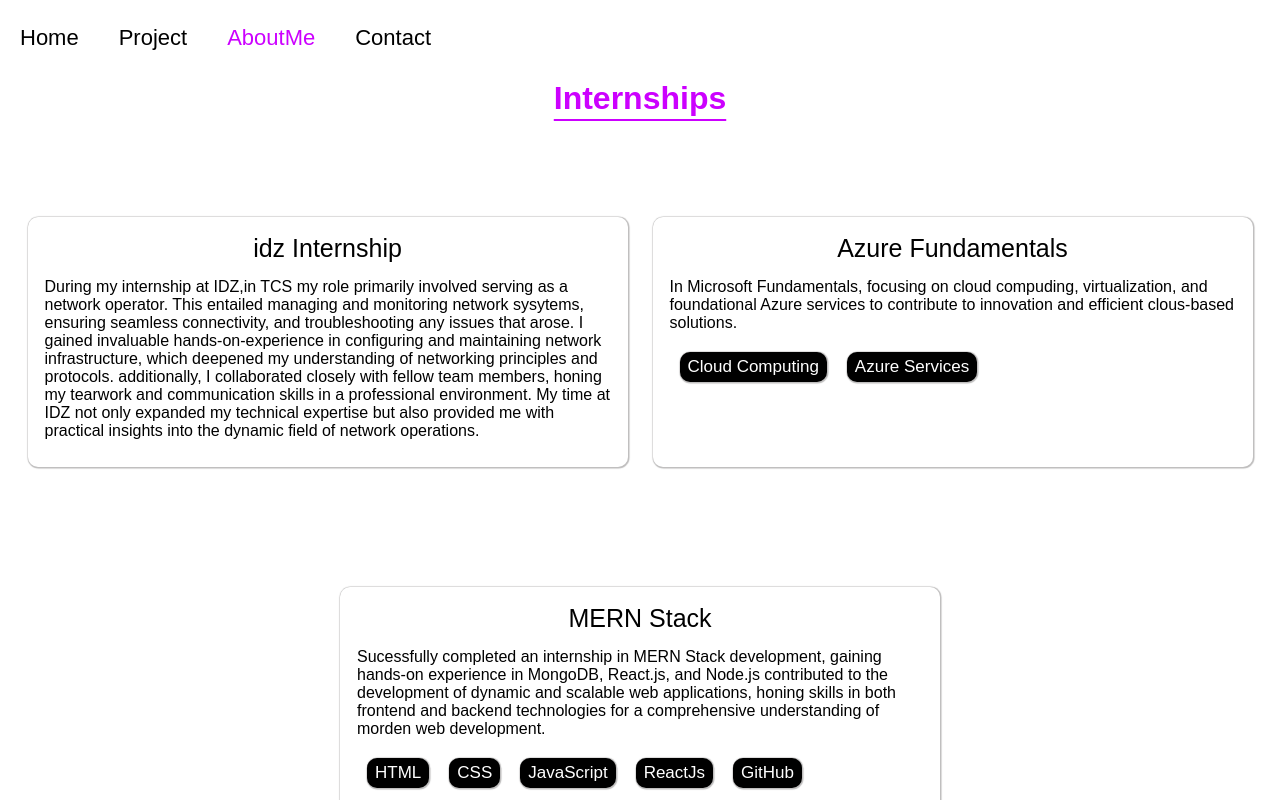
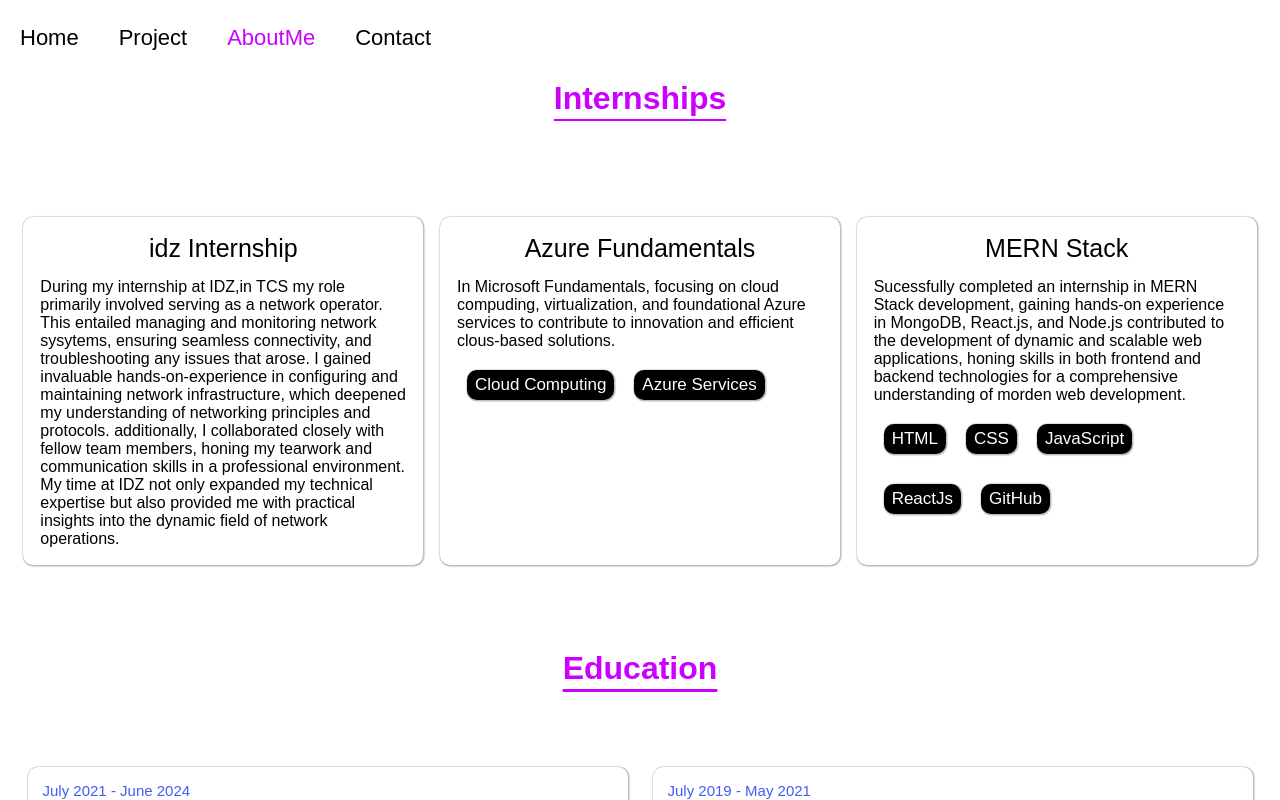
Before and after one commit to vaibhavgaikwad8476/Personal-portfolio, a React (Create React App) app: page /AboutMe in a window 1280 px wide. Shown: the top 800 px of the page. Built offline with nearby package versions, Linux system fonts and the light colour scheme.

Commit message:
Update About.css

```diff
--- a/src/AboutUs/About.css
+++ b/src/AboutUs/About.css
@@ -356,8 +356,8 @@
         box-shadow: 0.5px 0.5px 1px 1px rgb(189, 188, 188);
         border: none;
         border-radius: 10px;
-        height: 250px;
-        width: 600px;
+        height: auto;
+        width: 400px;
         margin-top: 50px;
         padding: 17px;
         margin-bottom: 70px;
```
